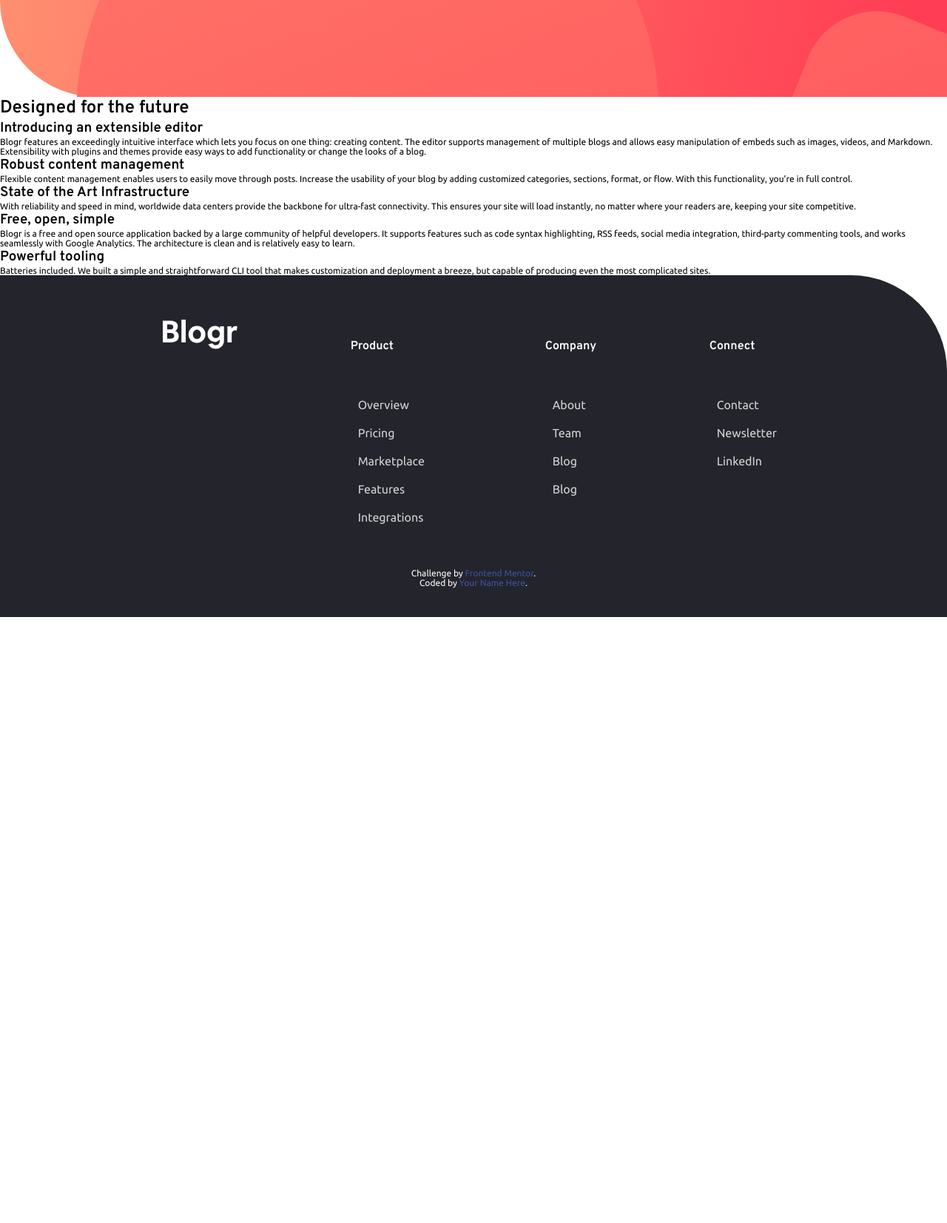
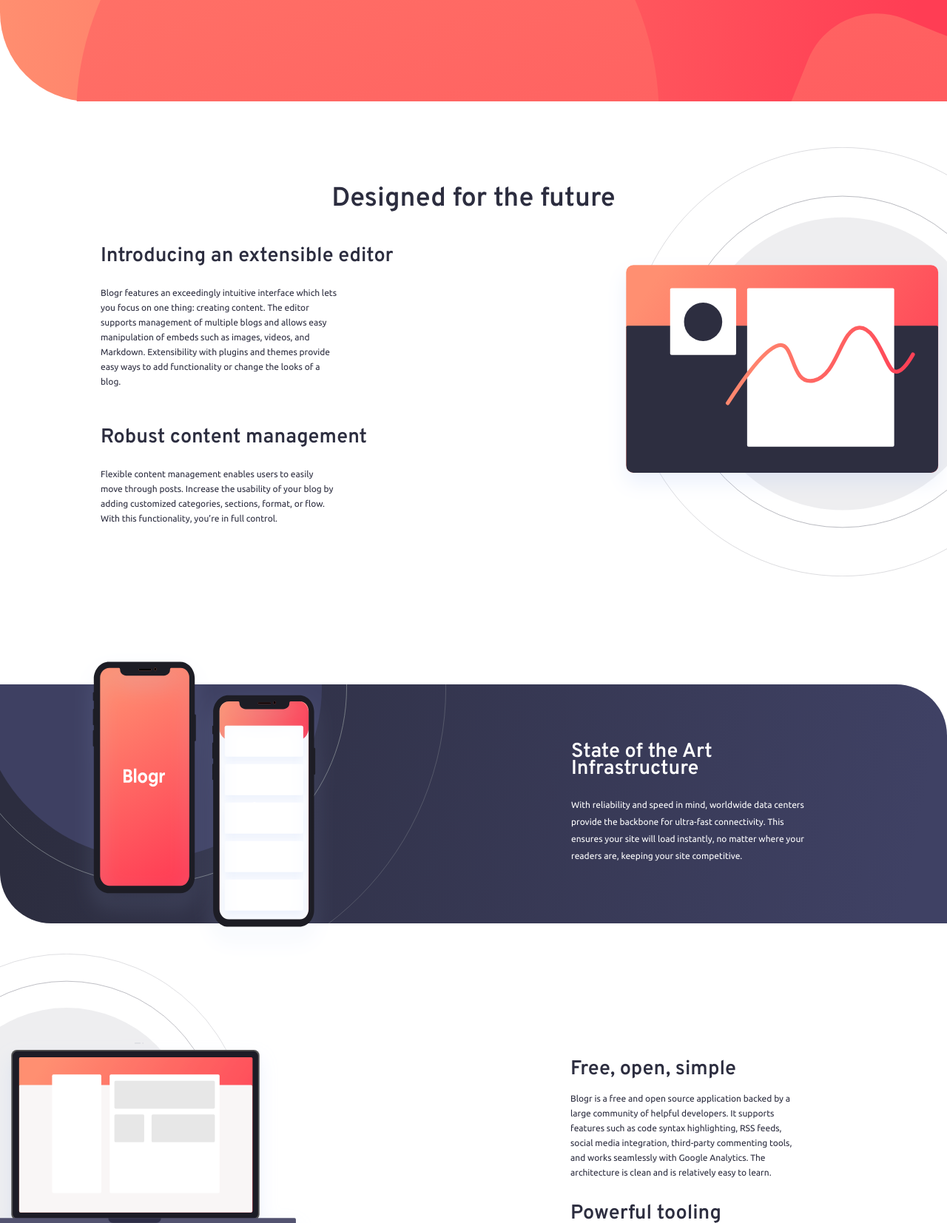
Before and after one commit to Kevin-Sarges/Blog-frontend-Mentor, a plain HTML site: page index.html in a window 1280 px wide. Shown: the part 339-1992 px from the top of the page at 74% size. Before the commit the page ends 1173 px from the top, so only its background shows below. Drawn offline with Linux system fonts and the light colour scheme.

Commit message:
Versão desktop finalizada

```diff
--- a/index.html
+++ b/index.html
@@ -86,10 +86,11 @@
   </header>
 
   <main>
-    <h2>Designed for the future</h2>
+    <div class="editor">
+      <h1>Designed for the future</h1>
 
-    <div>
-      <h3>Introducing an extensible editor</h3>
+      <div class="conatainer">
+        <h2>Introducing an extensible editor</h2>
         <p>
           Blogr features an exceedingly intuitive interface which lets you focus on one thing: creating content.
           The editor supports management of multiple blogs and allows easy manipulation of embeds such as images,
@@ -97,35 +98,46 @@
           change the looks of a blog.
         </p>
 
-      <h3>Robust content management</h3>
+        <h2>Robust content management</h2>
         <p>
           Flexible content management enables users to easily move through posts. Increase the usability of your blog
           by adding customized categories, sections, format, or flow. With this functionality, you’re in full control.
         </p>
       </div>
+    </div>
 
-    <div>
-      <h3>State of the Art Infrastructure</h3>
+    <div class="state">
+      <div class="conatainer">
+        <img src="./public/images/illustration-phones.svg" alt="Phone">
+
+        <div class="description">
+          <h2>State of the Art Infrastructure</h2>
+
           <p>
             With reliability and speed in mind, worldwide data centers provide the backbone for ultra-fast connectivity.
             This ensures your site will load instantly, no matter where your readers are, keeping your site competitive.
           </p>
         </div>
+      </div>
+    </div>
 
-    <div>
-      <h3>Free, open, simple</h3>
+    <div class="footerMain">
+      <div class="footerDescriptions">
+        <h2>Free, open, simple</h2>
         <p>
           Blogr is a free and open source application backed by a large community of helpful developers. It supports
           features such as code syntax highlighting, RSS feeds, social media integration, third-party commenting tools,
           and works seamlessly with Google Analytics. The architecture is clean and is relatively easy to learn.
         </p>
 
-      <h3>Powerful tooling</h3>
+        <h2>Powerful tooling</h2>
         <p>
           Batteries included. We built a simple and straightforward CLI tool that makes customization and deployment a breeze, but
           capable of producing even the most complicated sites.
         </p>
       </div>
+    </div>
+
   </main>
 
   <footer>
--- a/public/styles/_default.scss
+++ b/public/styles/_default.scss
@@ -10,7 +10,7 @@
 }
 
 body {
-  font-size: 16px;
+  font-size: 18px;
   font-family: $Ubuntu;
   font-weight: 400;
 }
--- a/public/styles/_footer.scss
+++ b/public/styles/_footer.scss
@@ -2,7 +2,7 @@
   padding: 40px 220px;
   background: $black;
   color: $white;
-  border-radius: 0px 130px 0px 0px;
+  border-radius: 0px 120px 0px 0px;
 
   .footerDiv {
     width: 100%;
--- a/public/styles/_header.scss
+++ b/public/styles/_header.scss
@@ -1,7 +1,7 @@
 header {
   width: 100%;
   color: $white;
-  border-radius: 0px 0px 0px 130px;
+  border-radius: 0px 0px 0px 120px;
   background: $gradient;
 
   .container {
--- /dev/null
+++ b/public/styles/_main.scss
@@ -0,0 +1,90 @@
+main {
+  width: 100%;
+
+  .editor {
+    padding: 9px 0px;
+    background: url('../images/illustration-editor-desktop.svg') 122% 30% no-repeat;
+    background-size: 38rem;
+    color: $dark-gray-blue;
+
+    h1 {
+      margin-top: 100px;
+      text-align: center;
+    }
+
+    .conatainer {
+      padding: 44px 724px 150px 136px;
+      line-height: 20px;
+
+      h2 {
+        margin-bottom: 20px;
+      }
+
+      p {
+        padding: 10px 100px 20px 0px;
+        margin-bottom: 35px;
+      }
+    }
+
+  }
+
+  .state {
+    background: $gradient-state;
+    border-radius: 0px 69px 0px 69px;
+    position: relative;
+
+    .conatainer {
+      width: 100%;
+      height: 100%;
+      padding: 80px;
+      background: url("../images/bg-pattern-circles.svg") -41% 83% no-repeat;
+      background-size: 50rem;
+
+      img {
+        width: 22rem;
+        height: 26rem;
+        position: absolute;
+        top: -45px;
+        left: 100px;
+      }
+
+      .description {
+        color: $white;
+        padding: 0px 76px 0px 692px;
+        line-height: 23px;
+        text-align: left;
+
+        h2 {
+          margin-bottom: 25px;
+        }
+
+        p {
+          padding: 0px 26px 0px 0px;
+        }
+      }
+    }
+  }
+
+  .footerMain {
+    margin-top: 23px;
+    padding: 120px 0px;
+    background: url('../images/illustration-laptop-desktop.svg') -23% 6% no-repeat;
+    background-size: 38rem;
+    color: $dark-gray-blue;
+
+    .footerDescriptions {
+      width: 100%;
+      padding: 44px 177px 150px 771px;;
+      line-height: 20px;
+
+      h2 {
+        margin-bottom: 20px;
+      }
+
+      p {
+        padding: 0px 26px 0px 0px;
+        margin-bottom: 35px;
+      }
+    }
+  }
+}
--- a/public/styles/_variable.scss
+++ b/public/styles/_variable.scss
@@ -3,6 +3,7 @@
 $light-white: #FF7B86;
 $black: #24242C;
 $gradient: linear-gradient(100.05deg, #FF8F70 4.09%, #FF3D54 95.53%);
+$gradient-state: linear-gradient(100.05deg, #2C2D3F 4.09%, #3F4164 95.53%);
 $red: #FF3D54;
 $light-red: #FF8F70;
 $dark-gray-blue: #2C2D3F;
--- a/public/styles/styles.scss
+++ b/public/styles/styles.scss
@@ -2,4 +2,5 @@
 @import './default';
 
 @import './header';
+@import './main';
 @import './footer';
```
Also changed, not shown: public/styles/styles.css, 1 other file. Lines whose indentation alone changed are shown as unchanged.
